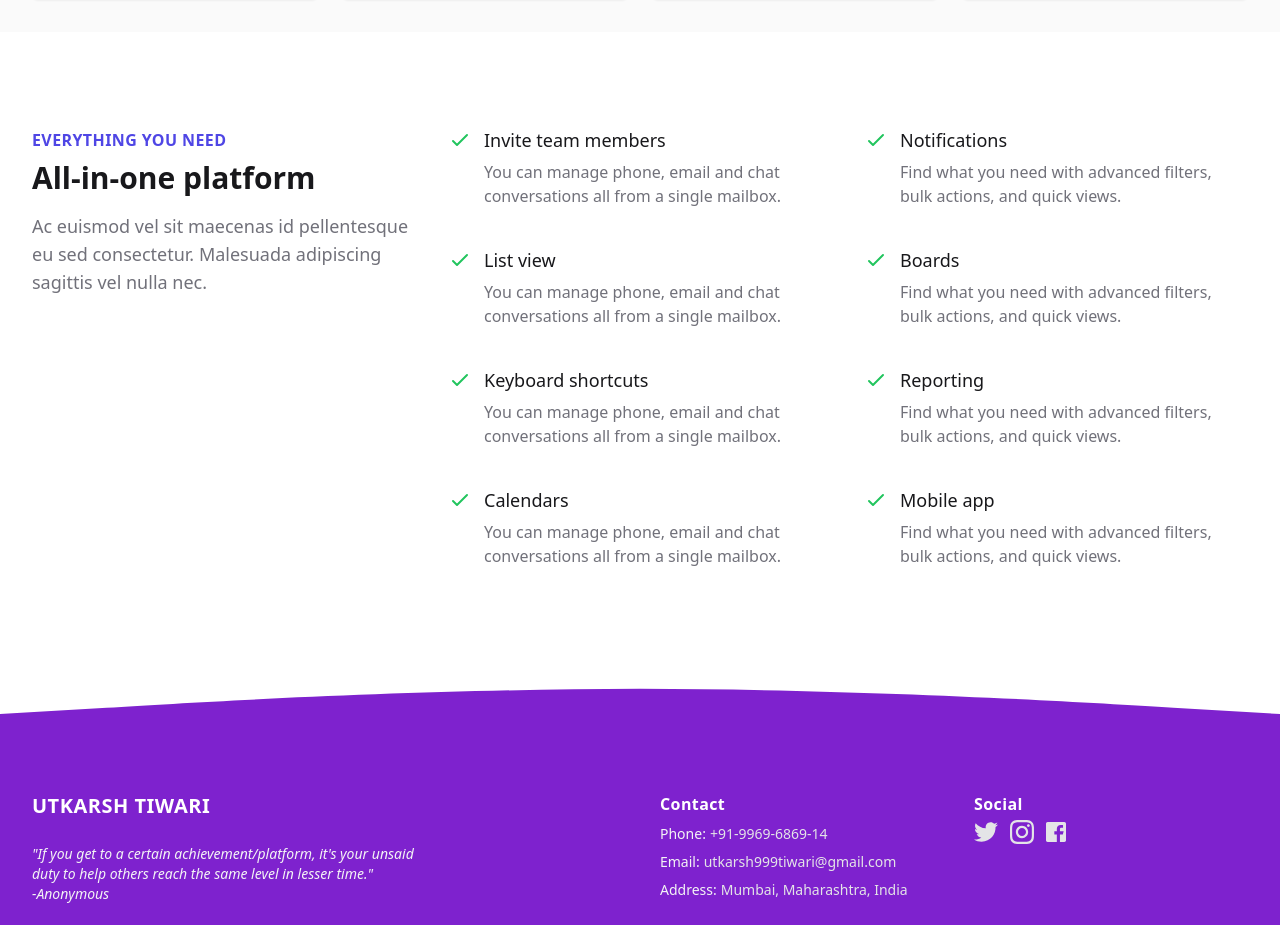
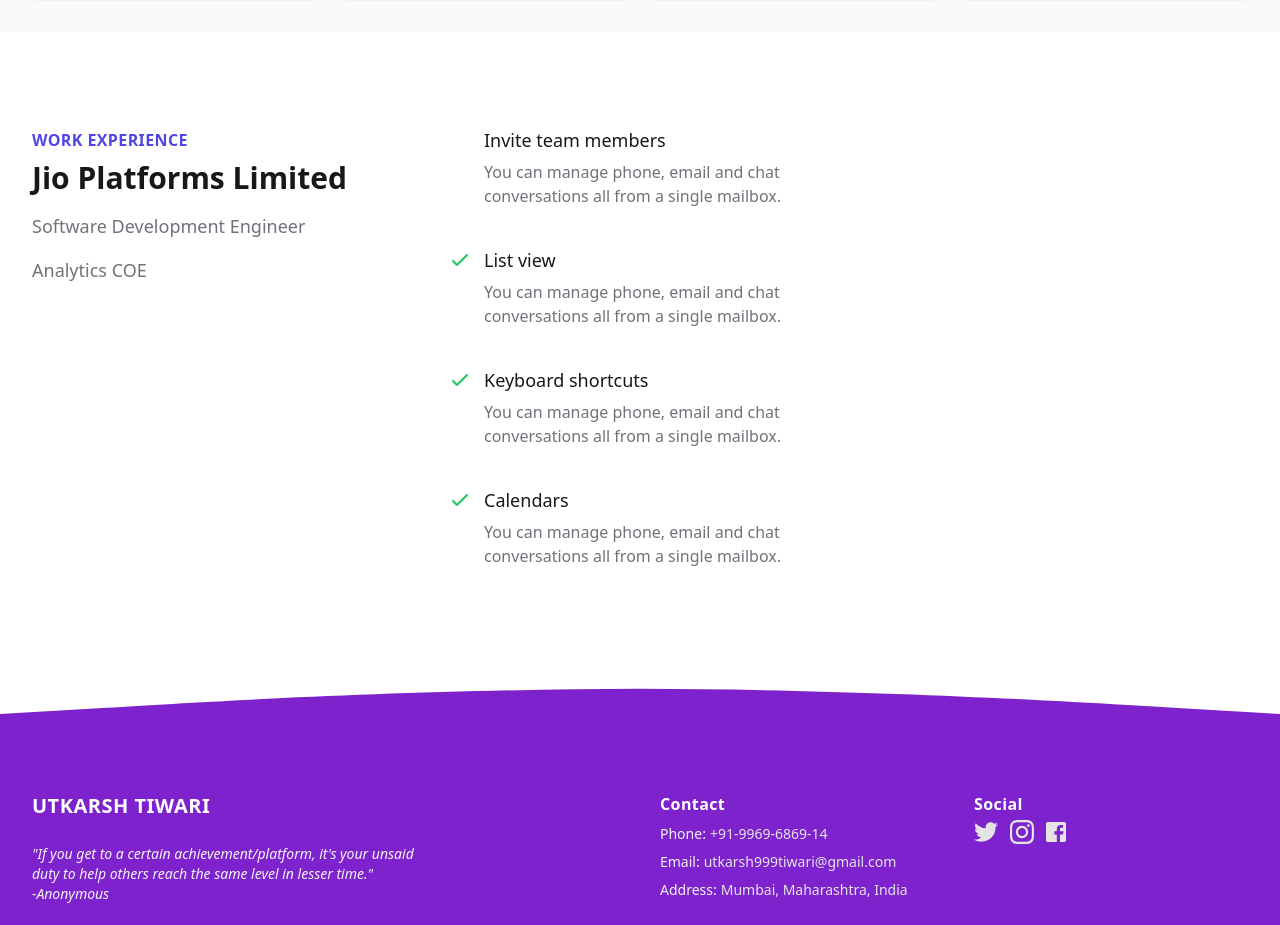
Before and after one commit to utk09/utk09.github.io, a React (Create React App) app: page / in a window 1280 px wide. Shown: the part 920-1845 px from the top of the page. Built offline with nearby package versions, Linux system fonts and the light colour scheme; a web font is replaced by a local one.

Commit message:
removed third col

```diff
--- a/src/components/experience.jsx
+++ b/src/components/experience.jsx
@@ -6,18 +6,19 @@
       <div className="bg-white">
         <div className="max-w-7xl mx-auto py-16 px-4 sm:px-6 lg:py-24 lg:px-8 lg:grid lg:grid-cols-3 lg:gap-x-8">
           <div>
-            <h2 className="text-base font-semibold text-indigo-600 uppercase tracking-wide">Everything you need</h2>
-            <p className="mt-2 text-3xl font-extrabold text-gray-900">All-in-one platform</p>
-            <p className="mt-4 text-lg text-gray-500">Ac euismod vel sit maecenas id pellentesque eu sed consectetur. Malesuada adipiscing sagittis vel nulla nec.</p>
+            <h2 className="text-base font-semibold text-indigo-600 uppercase tracking-wide">WORK EXPERIENCE</h2>
+            <p className="mt-2 text-3xl font-extrabold text-gray-900">Jio Platforms Limited</p>
+            <p className="mt-4 text-lg text-gray-500">Software Development Engineer</p>
+            <p className="mt-4 text-lg text-gray-500">Analytics COE</p>
           </div>
           <div className="mt-12 lg:mt-0 lg:col-span-2">
             <dl className="space-y-10 sm:space-y-0 sm:grid sm:grid-cols-2 sm:grid-rows-4 sm:grid-flow-col sm:gap-x-6 sm:gap-y-10 lg:gap-x-8">
 
               <div className="relative">
                 <dt>
-                  <svg className="absolute h-6 w-6 text-green-500" data-todo-x-description="Heroicon name: outline/check" xmlns="http://www.w3.org/2000/svg" fill="none" viewBox="0 0 24 24" stroke="currentColor" aria-hidden="true">
+                  {/* <svg className="absolute h-6 w-6 text-green-500" data-todo-x-description="Heroicon name: outline/check" xmlns="http://www.w3.org/2000/svg" fill="none" viewBox="0 0 24 24" stroke="currentColor" aria-hidden="true">
                     <path strokeLinecap="round" strokeLinejoin="round" strokeWidth="2" d="M5 13l4 4L19 7"></path>
-                  </svg>
+                  </svg> */}
                   <p className="ml-9 text-lg leading-6 font-medium text-gray-900">Invite team members</p>
                 </dt>
                 <dd className="mt-2 ml-9 text-base text-gray-500">
@@ -61,7 +62,7 @@
               </dd>
               </div>
 
-              <div className="relative">
+              {/* <div className="relative">
                 <dt>
                   <svg className="absolute h-6 w-6 text-green-500" data-todo-x-description="Heroicon name: outline/check" xmlns="http://www.w3.org/2000/svg" fill="none" viewBox="0 0 24 24" stroke="currentColor" aria-hidden="true">
                     <path strokeLinecap="round" strokeLinejoin="round" strokeWidth="2" d="M5 13l4 4L19 7"></path>
@@ -107,7 +108,7 @@
                 <dd className="mt-2 ml-9 text-base text-gray-500">
                   Find what you need with advanced filters, bulk actions, and quick views.
               </dd>
-              </div>
+              </div> */}
 
             </dl>
           </div>
```
